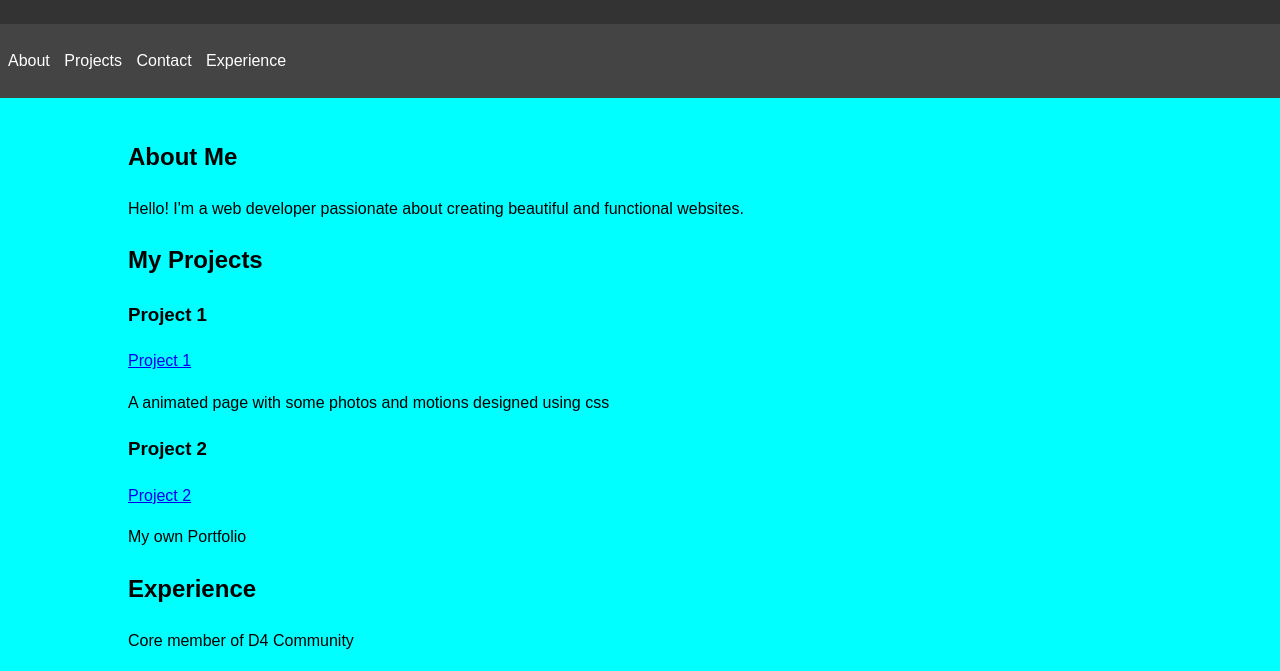
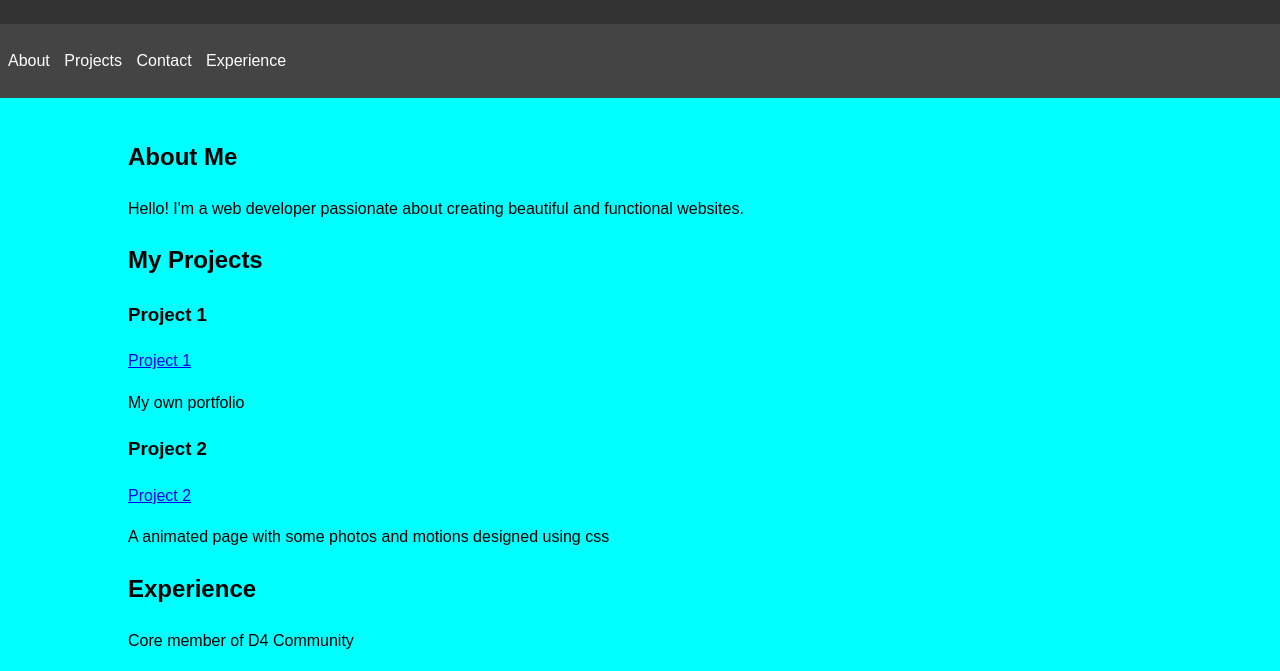
Before and after one commit to kashyapgaurav22/Portfolio, a plain HTML site: page index.html in a window 1280 px wide. Shown: the part 102-773 px from the top of the page. Drawn offline with Linux system fonts and the light colour scheme.

Commit message:
Update index.html

```diff
--- a/index.html
+++ b/index.html
@@ -1,4 +1,3 @@
-
 <!DOCTYPE html>
 <html lang="en">
 <head>
@@ -75,12 +74,12 @@
             <div class="Project">
                 <h3>Project 1</h3>
                 <a href="https://portfolio-2dvtcm49w-kashyap-gaurav22s-projects.vercel.app/"> Project 1</a>
-                <p>A animated page with some photos and motions designed using css</p>
+                <p>My own portfolio </p>
             </div>
             <div class="Project">
                 <h3>Project 2</h3>
                 <a href="https://just-a-project.vercel.app/">Project 2</a>
-                <p> My own Portfolio</p>
+                <p> A animated page with some photos and motions designed using css</p>
             </div>
         </section>
 
```
